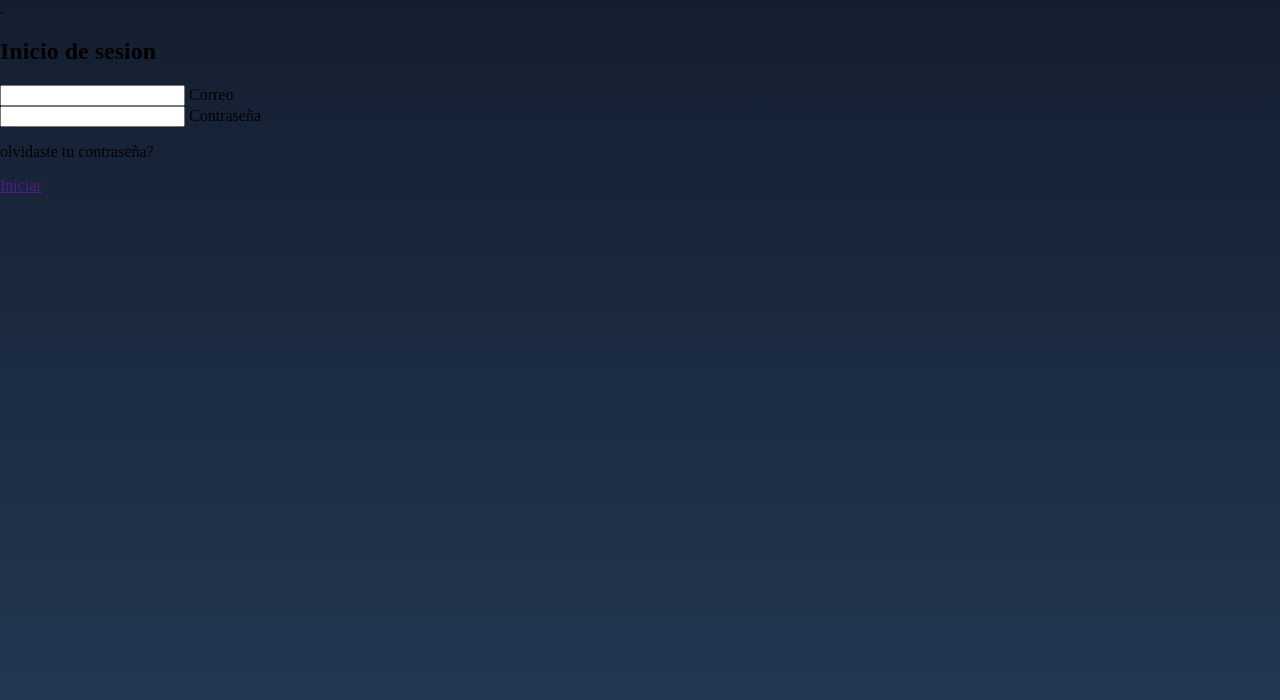
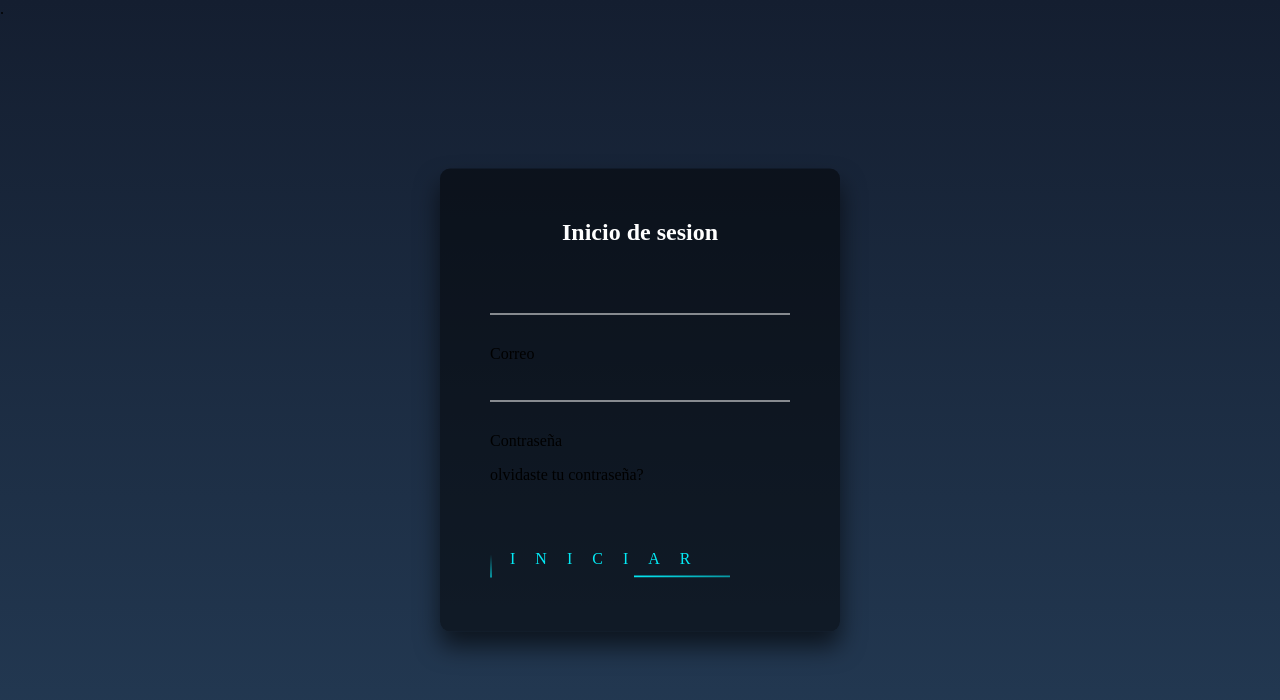
Before and after one commit to arleysxn/notas, a PHP site: page /inicio.php in a window 1280 px wide. Shown: the top 700 px of the page. Run offline with PHP 8.4, Linux system fonts and the light colour scheme.

Commit message:
Update estilos.css

```diff
--- a/css/estilos.css
+++ b/css/estilos.css
@@ -6,27 +6,29 @@ body{
     padding: 0;
     font-family: sans-serift;
     background: linear-gradient(#141e30, #243b55);
-    text-center: center;
+
 }
-.contendor{
+
+.Contenedor
+{
     position: absolute;
     top: 50%;
     left: 50%;
     width: 400px;
-    padding: 40px;
+    padding: 50px;
     transform: translate(-50%, -50%);
     background: rgba(0,0,0,.5);
     box-sizing: border-box;
     box-shadow: 0 15px 25px rgba(0,0,0,.6);
     border-radius: 10px;
 }
-.contenedor h2{
+.Contenedor h2{
     margin: 0 0 30px;
     padding: 0;
     color: #fff;
     text-align: center;
 }
-.contenedor .usuario input{
+.Contenedor .Usuario input{
     width: 100%;
     padding: 10px 0;
     font-size: 16px;
@@ -37,7 +39,7 @@ body{
     outline: none;
     background: transparent;
 }
-.contenedor .usuario label{
+.contenedor .Usuario label{
     position: absolute;
     top: 0;
     left: 0;
@@ -47,14 +49,14 @@ body{
     pointer-events: none;
     transition: .5s;
 }
-.contendor .usuario input:focus ~ label,
-.contenedor .usuario input:valid ~label{
+.Contenedor .Usuario input:focus ~ label,
+.Contenedor .Usuario input:valid ~label{
     top: -20px;
     left: 0;
     color: #03e9f4;
     font-size: 12px;
 }
-.contenedor form a{
+.Contenedor form a{
     position: relative;
     display: inline-block;
     padding: 10px 20px;
@@ -65,9 +67,9 @@ body{
     overflow: hidden;
     transition: .5s;
     margin-top: 40px;
-    letter-spacing: 40px;
+    letter-spacing: 20px;
 }
-.contenedor a:hover{
+.Contenedor a:hover{
     background: #03e9f4;
     color: #fff;
     border-radius: 5px;
@@ -76,15 +78,15 @@ body{
                 0 0 50px #03e9f4,
                 0 0 100px #03e9f4;
 }
-.contenedor a span{
+.Contenedor a span{
     position: absolute;
     display: block;
 }
-.contenedor a span:nth-child(1){
+.Contenedor a span:nth-child(1){
     top: 0;
     left: -100%;
     width: 100%;
-    heigth: 2px;
+   height: 2px;
     background: linear-gradient(90deg, transparent,#03e9f4);
     animation: btn-anim1 1s linear infinite;
 }
@@ -96,7 +98,7 @@ body{
         left: 100%;
     }
 }
-.contenedor a span:nth-child(2){
+.Contenedor a span:nth-child(2){
     top: -100%;
     left: 0%;
     width: 2px;
@@ -113,7 +115,7 @@ body{
         top: 100%;
     }
 }
-.contenedor a span:nth-child(3){
+.Contenedor a span:nth-child(3){
     right: -100%;
     bottom: 0%;
     height: 2px;
@@ -130,7 +132,7 @@ body{
         right: 100%;
     }
 }
-.contenedor a span:nth-child(4){
+.Contenedor a span:nth-child(4){
     bottom: -100%;
     left: 0;
     width: 2px;
```
